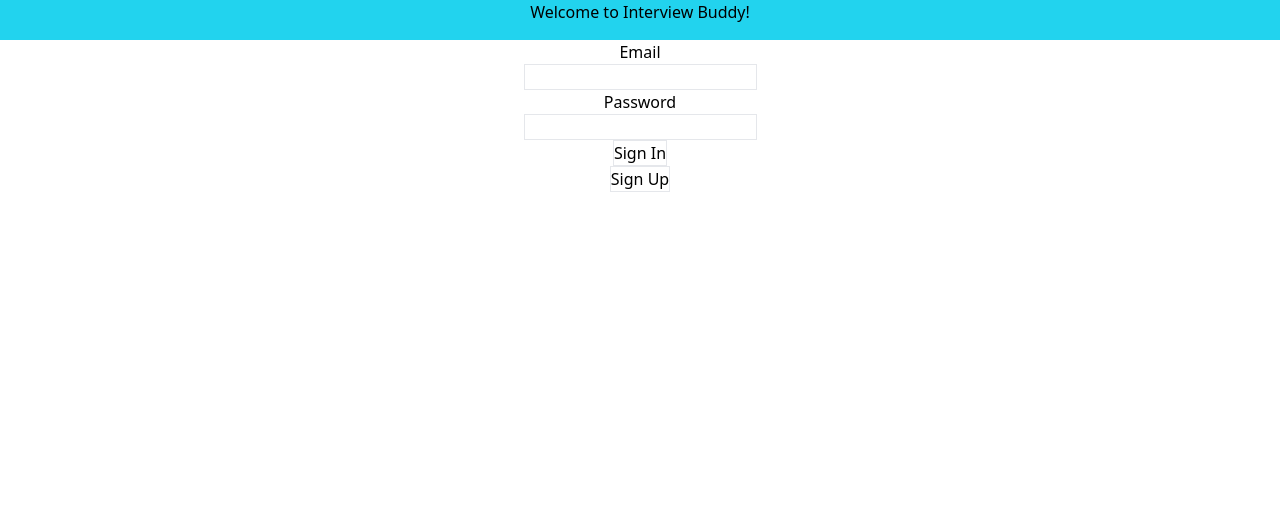
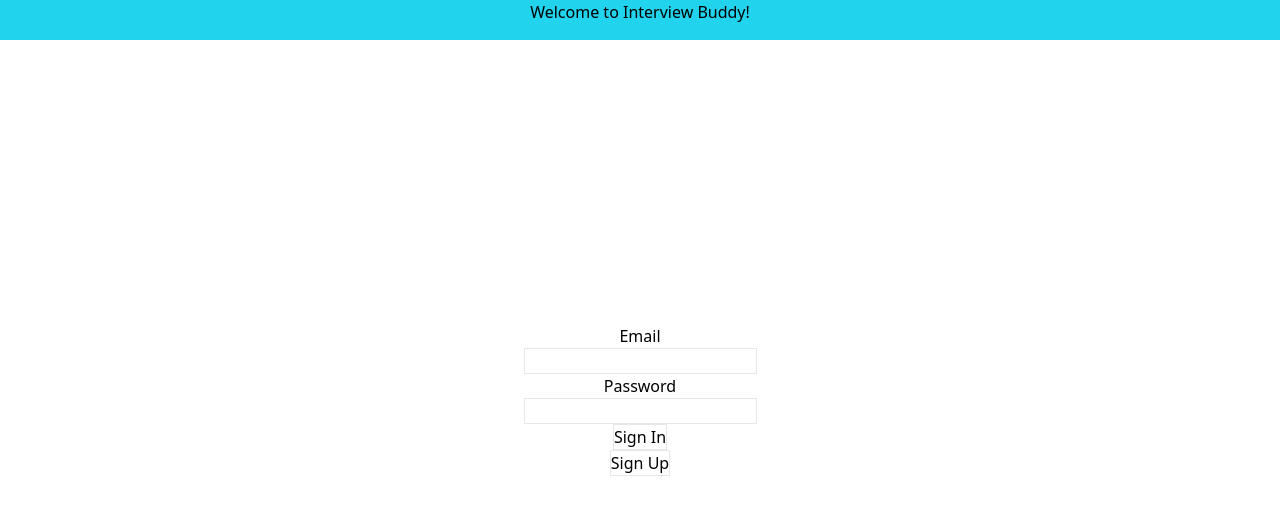
Before and after one commit to Interview-Buddy/interview-buddy-fe, a Next.js app: page / in a window 1280 px wide. Shown: the top 514 px of the page. Built offline with nearby package versions, Linux system fonts and the light colour scheme.

Commit message:
Update variable and setter names, add position styling

```diff
--- a/components/login.tsx
+++ b/components/login.tsx
@@ -7,14 +7,18 @@ import SignUp from "./signup";
 const Login = () => {
   const [email, setEmail] = useState('');
   const [password, setPassword] = useState('');
-  const [modal, showModal] = useState(false);
+  const [modalShow, setModalShow] = useState(false);
   const router = useRouter();
+
+  const modalHandler = () => {
+    setModalShow(!modalShow)
+  }
 
   return (
     <>
-      {modal && <SignUp />}
+      {modalShow && <SignUp />}
 
-      <section className="flex flex-col items-center">
+      <section className="flex flex-col items-center h-[45rem] place-content-center">
         <form className="flex flex-col items-center" onSubmit={(event) => {event.preventDefault(), router.push('/dashboard')}}>
           <div className="flex flex-col items-center">
             <label htmlFor="userEmail">Email</label>
@@ -44,7 +48,7 @@ const Login = () => {
         </form>
         <button
           className="border border-black-300"
-          onClick={e => showModal(true)}
+          onClick={e => modalHandler()}
           >Sign Up</button>
       </section>
     </>
```
